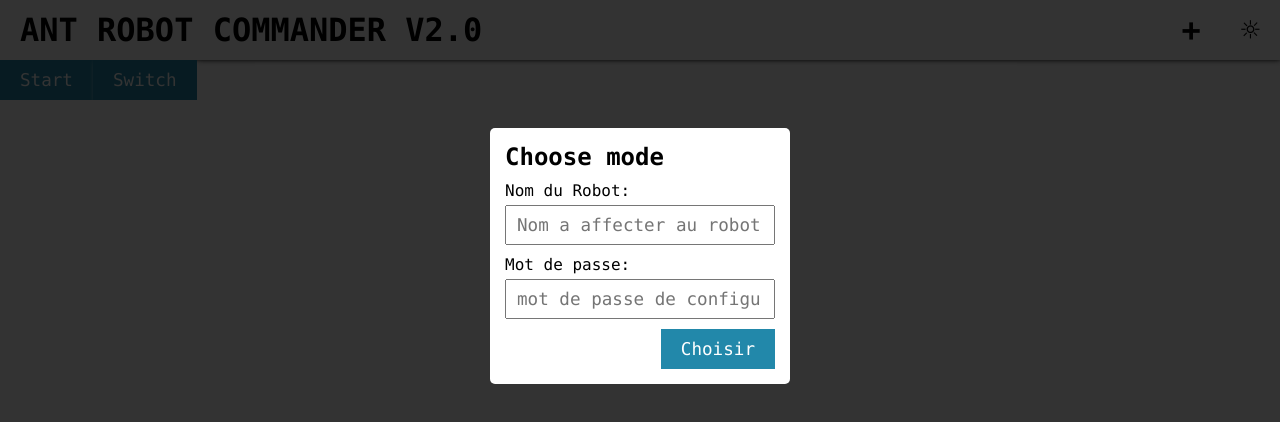
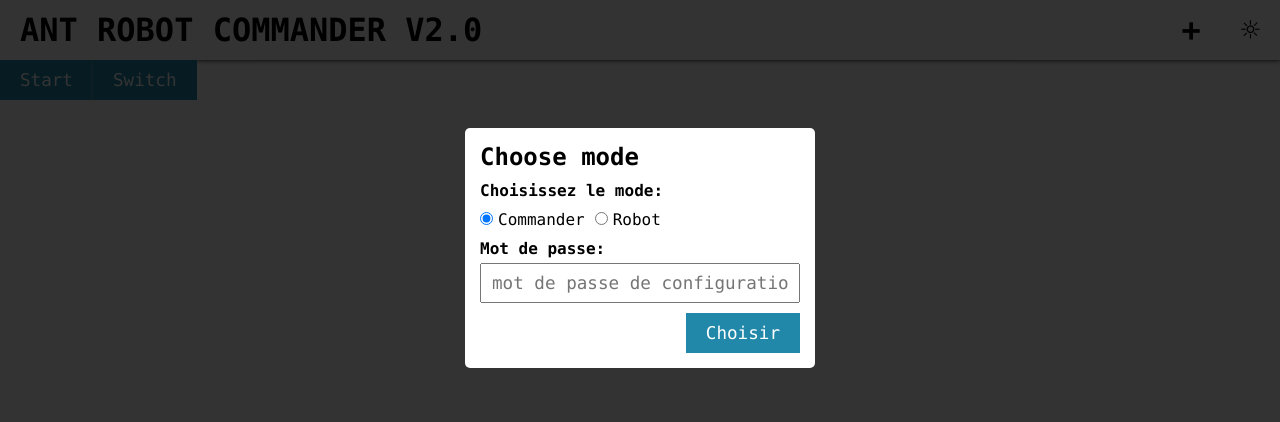
Before and after one commit to INGANZAMARUMPU/ANT-COMMANDER-WEB, a Vue app: page / in a window 1280 px wide. Shown: the top 422 px of the page. Built offline with nearby package versions, Linux system fonts and the light colour scheme.

Commit message:
change mode

```diff
--- a/src/App.vue
+++ b/src/App.vue
@@ -1,7 +1,9 @@
 <template>
   <CommanderPage v-if="$store.state.mode=='commander'"/>
   <RobotPage v-else/>
-  <DialogMode :active="!$store.state.mode"/>
+  <DialogMode
+    @changed="changeConfig"
+    v-if="!$store.state.mode"/>
 </template>
 <script>
 import DialogMode from "@/components/dialog_mode"
@@ -10,6 +12,11 @@ import RobotPage from "@/views/Robot"
 export default {
   components:{
     DialogMode, CommanderPage, RobotPage
+  },
+  methods:{
+    changeConfig(mode){
+      this.$store.state.mode = mode
+    }
   }
 }
 </script>
--- a/src/components/dialog_mode.vue
+++ b/src/components/dialog_mode.vue
@@ -4,13 +4,26 @@
       <h2>Choose mode</h2>
       <div>
         <div class="field">
-          <label for="nom">Nom du Robot:</label>
+          <label>Choisissez le mode:</label>
+          <div class="inline">
+            <div>
+              <input type="radio" value="commander" name="mode" id="commander" v-model="mode">
+              <label for="commander">Commander</label>
+            </div>
+            <div>
+              <input type="radio" value="robot" name="mode" id="robot" v-model="mode">
+              <label for="robot">Robot</label>
+            </div>
+          </div>
+        </div>
+        <div class="field" v-if="mode=='robot'">
+          <label>Nom du Robot:</label>
           <input type="text"
             placeholder="Nom a affecter au robot"
             v-model="nom">
         </div>
         <div class="field">
-          <label for="password">Mot de passe:</label>
+          <label>Mot de passe:</label>
           <input type="password"
             placeholder="mot de passe de configuration"
             v-model="password">
@@ -33,8 +46,14 @@ export default {
   },
   data(){
     return {
+      mode:"commander",
       nom:"",
       password:""
+    }
+  },
+  methods:{
+    changeConfig(){
+      this.$emit("changed", this.mode)
     }
   }
 };
@@ -59,7 +78,7 @@ h2{
   box-sizing: border-box;
   padding: 15px;
   border-radius: 5px;
-  max-width: 300px;
+  max-width: 350px;
 }
 .field{
   margin-bottom: 10px;
@@ -68,6 +87,19 @@ h2{
   display: flex;
   justify-content: flex-end;
 }
+.inline{
+  display: flex;
+  gap: 10px;
+  padding-top: 10px;
+}
+.inline>div{
+  display: flex;
+  gap: 5px;
+  align-items: baseline;
+}
+.field>label{
+  font-weight: bold;
+}
 @media screen and (max-width: 800px) {
   .content {
     margin: 10% auto;
--- a/src/style.css
+++ b/src/style.css
@@ -21,7 +21,7 @@ body{
 input, button, .button{
     font-size: 1.1em;
 }
-input{
+input:not(input[type=radio]){
     margin: 5px 0;
     padding: 3px 10px;
     height: 40px;
```
